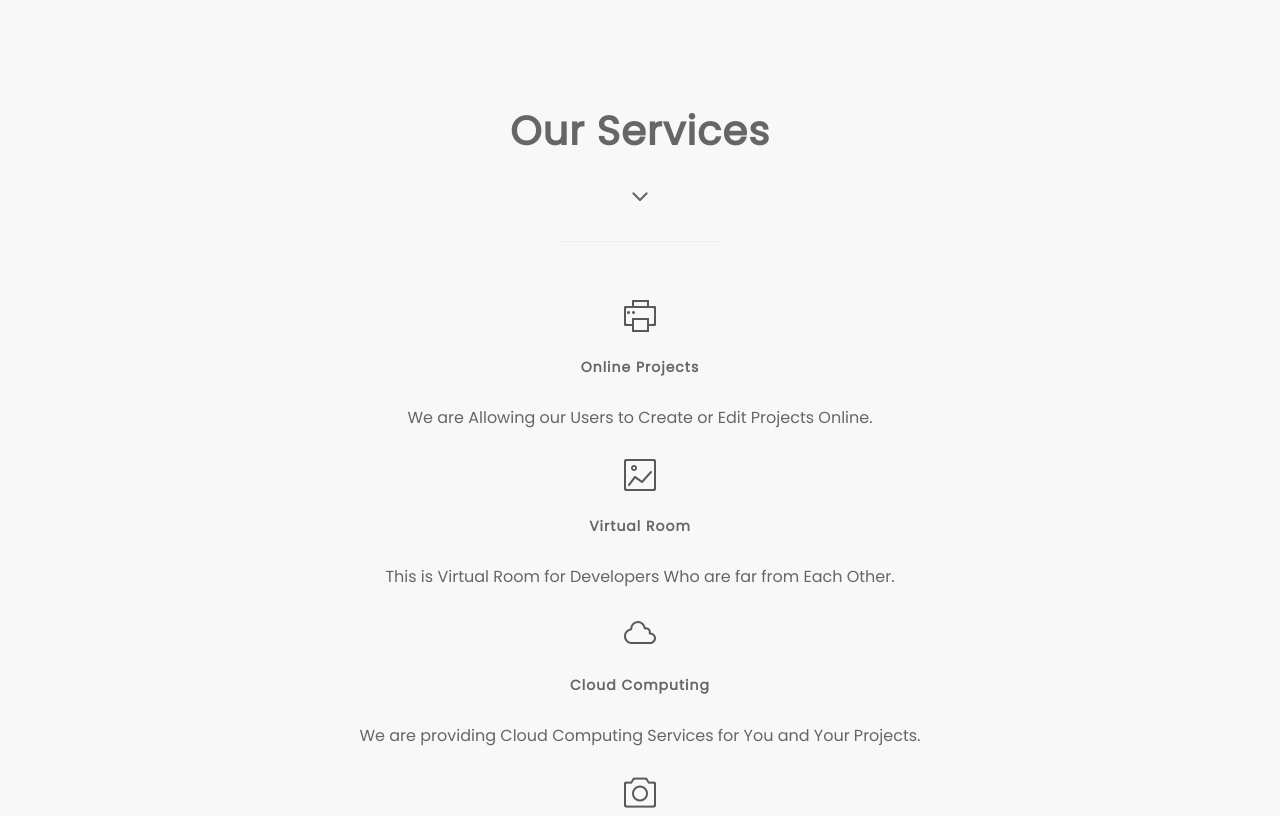
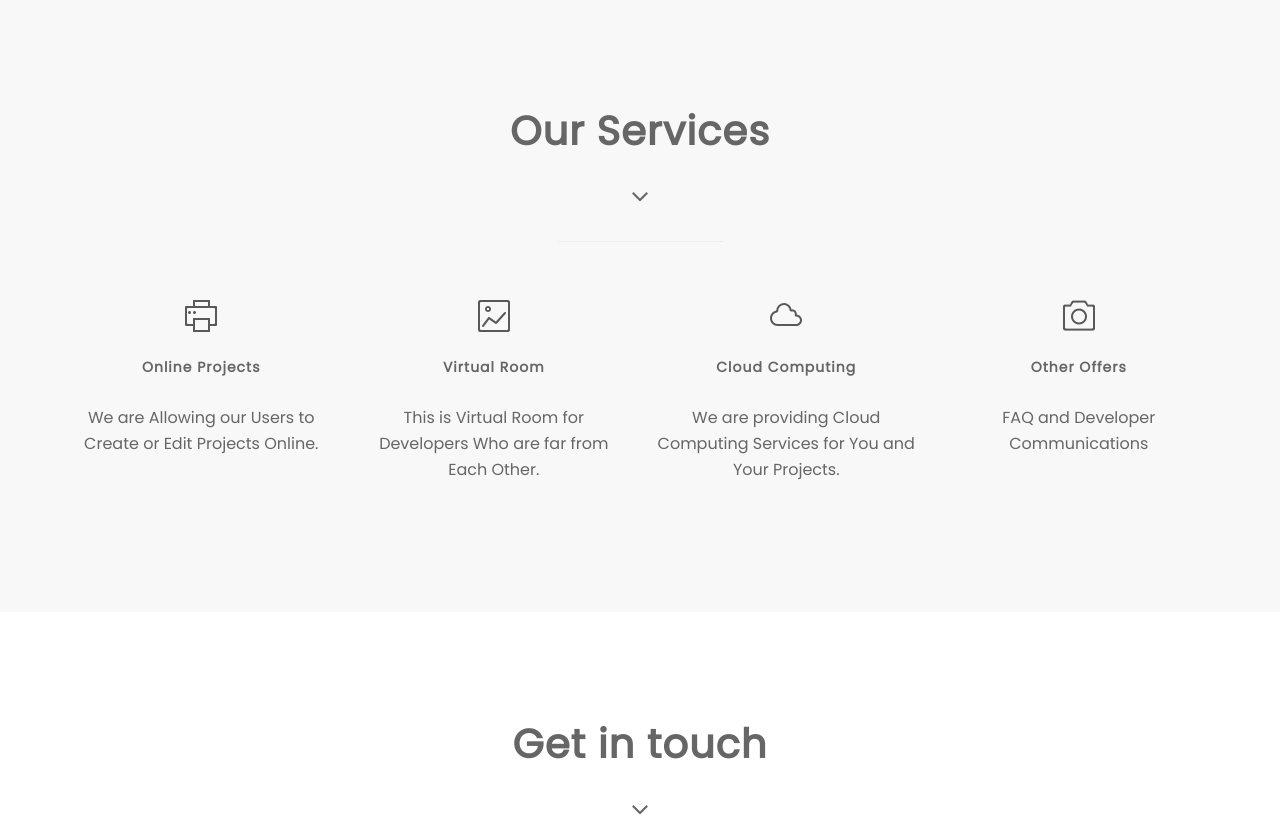
Before and after one commit to NiravMadariya-zz/LogicRoom1.0, a PHP site: page / in a window 1280 px wide. Shown: the part 801-1617 px from the top of the page. Run offline with PHP 8.4, Linux system fonts and the light colour scheme; some libraries are stand-ins or nearby versions.

Commit message:
Update index.php

```diff
--- a/index.php
+++ b/index.php
@@ -233,7 +233,7 @@ else{
 				<hr class="marginbot-50">
 			</div>
 		</div>
-        <div class="row">
+        <div class="row" style="display: flex;">
             <div class="col-sm-3 col-md-3">
 				<div class="wow fadeInLeft" data-wow-delay="0.2s">
                 <div class="service-box">
```
